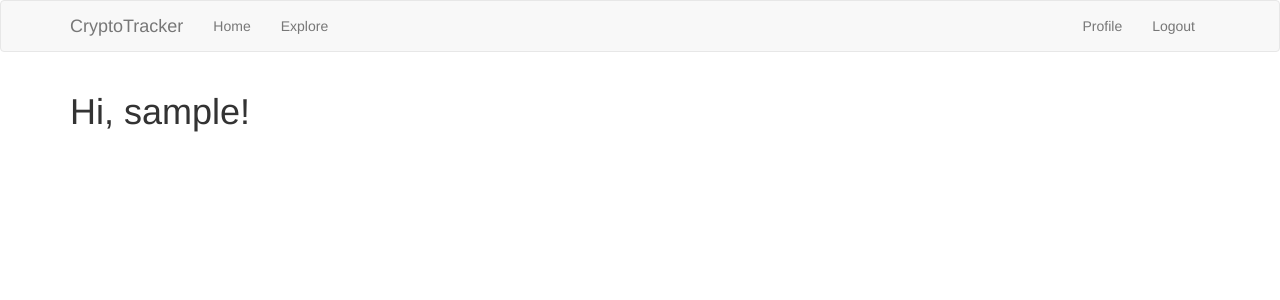
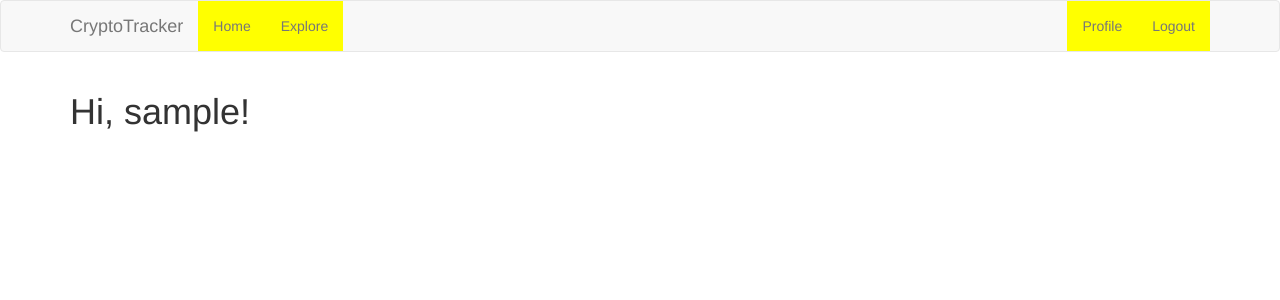
Before and after one commit to midCenturyDude7/Crypto-Tracker-App, a Flask app: page / in a window 1280 px wide. Shown: the top 300 px of the page. Run offline with Flask 2, Linux system fonts and the light colour scheme; the visitor is signed in with stand-in values (Sample User, id 1); data comes from the database, SQL or seed files in the repository; some libraries are stand-ins or nearby versions.

Commit message:
adding custom styles

```diff
--- /dev/null
+++ b/app/static/styles.css
@@ -0,0 +1,3 @@
+.navbar-nav {
+    background-color: yellow;
+}
--- a/app/templates/base.html
+++ b/app/templates/base.html
@@ -1,4 +1,9 @@
 {% extends 'bootstrap/base.html' %}
+
+{% block styles %}
+{{super()}}
+    <link rel="stylesheet" href="{{ url_for('.static', filename='styles.css') }}">
+{% endblock %}
 
 {% block title %}
         {% if title %}{{ title }} - CryptoTracker
```
